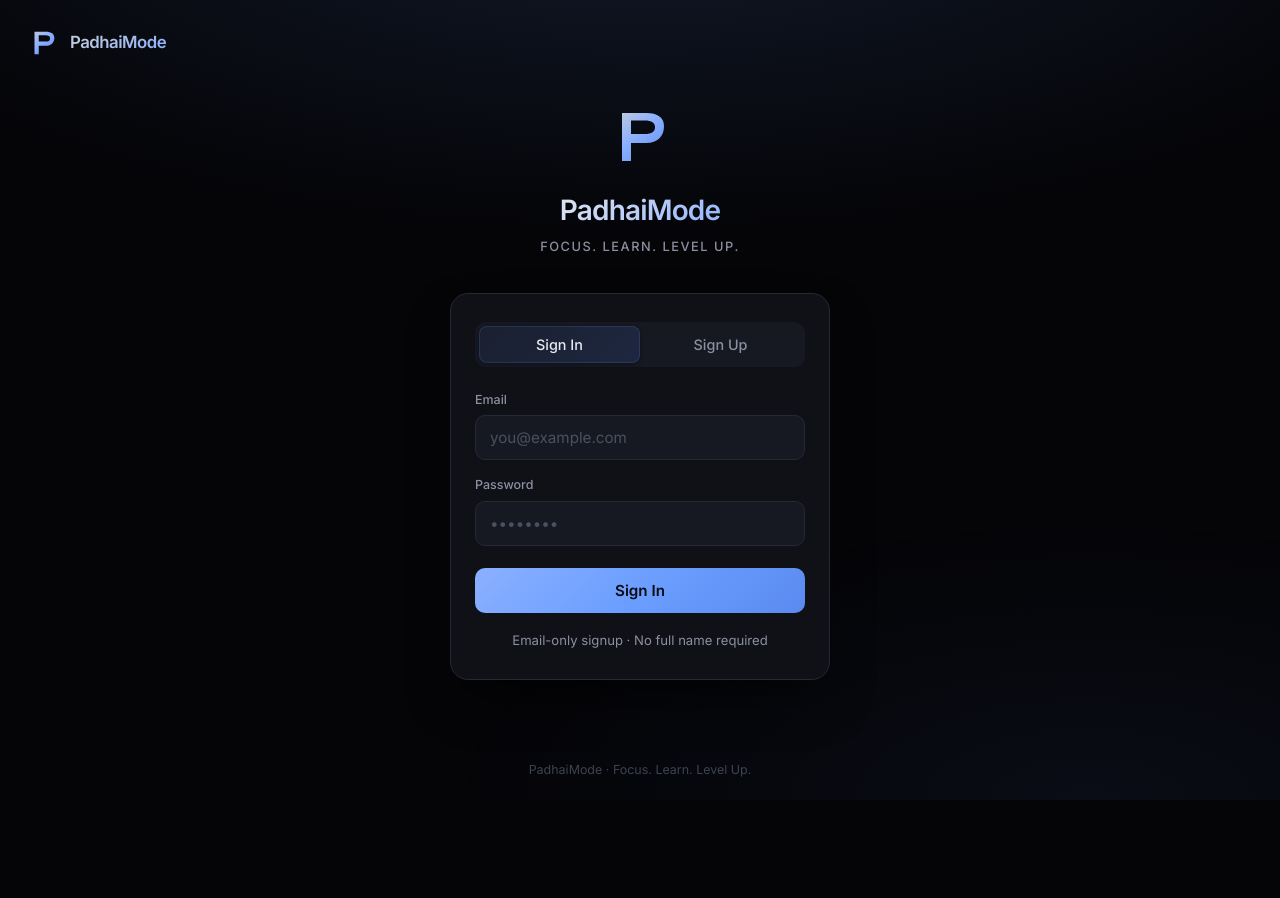
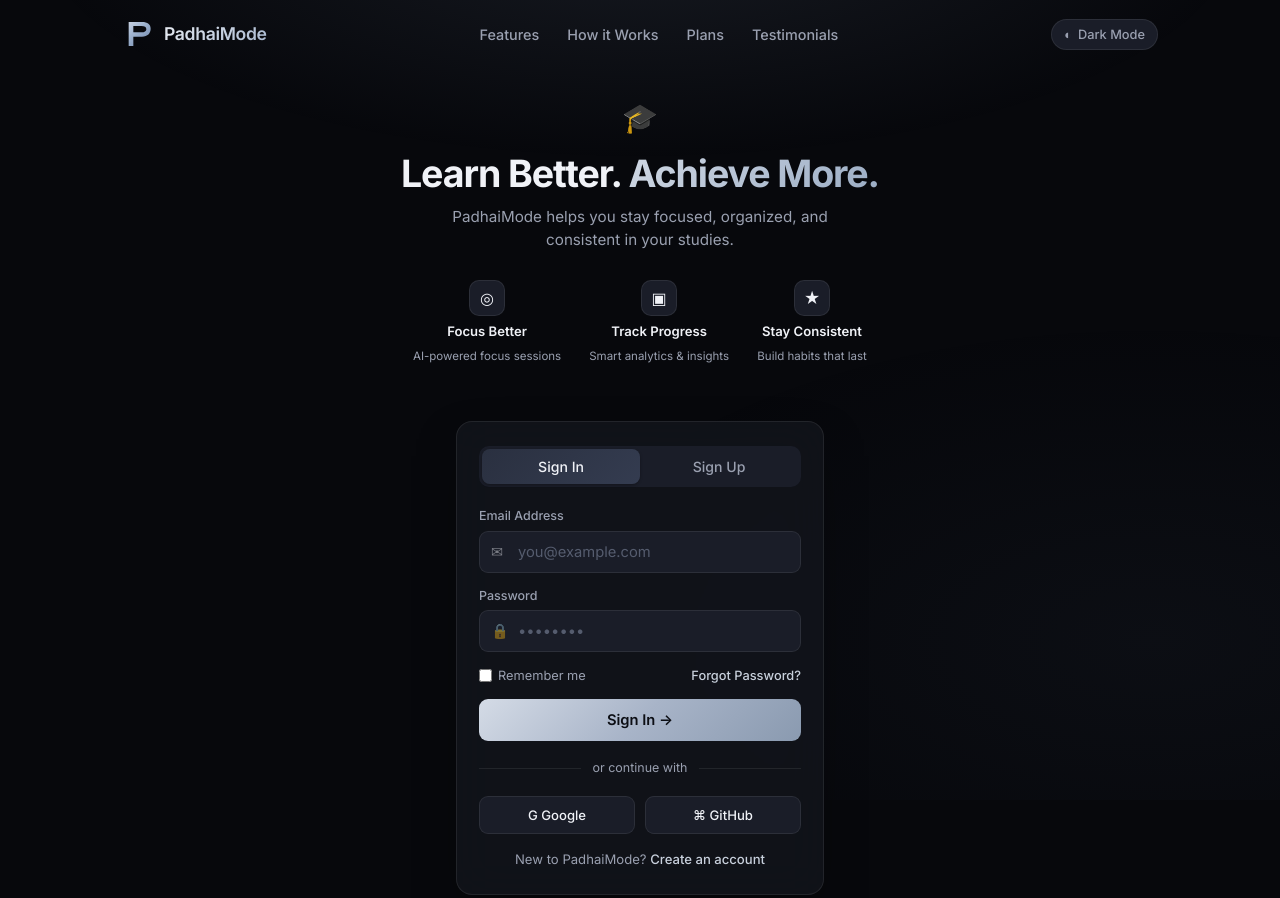
Before and after one commit to chopdekaradhrit2013-droid/padhai-mode, a plain HTML site: page index.html in a window 1280 px wide. Shown: the top 898 px of the page. Before the commit the page ends 800 px from the top, so only its background shows below. Drawn offline with Linux system fonts and the light colour scheme.

Commit message:
Rebuild full landing page to match selected prototype (grey/white) + preferred blue-silver logo

```diff
--- a/index.html
+++ b/index.html
@@ -6,21 +6,20 @@
   <title>PadhaiMode — Focus. Learn. Level Up.</title>
   <link rel="preconnect" href="https://fonts.googleapis.com">
   <link rel="preconnect" href="https://fonts.gstatic.com" crossorigin>
-  <link href="https://fonts.googleapis.com/css2?family=Inter:wght@300;400;500;600;700&display=swap" rel="stylesheet">
+  <link href="https://fonts.googleapis.com/css2?family=Inter:wght@400;500;600;700&display=swap" rel="stylesheet">
   <style>
     :root {
-      --bg: #050508;
-      --surface: #0f1117;
-      --surface-2: #161922;
-      --border: #252836;
-      --text: #e8eaef;
-      --muted: #8b90a0;
-      --blue: #6b9eff;
-      --blue-soft: #8bb0ff;
-      --silver: #c5cdd9;
-      --accent-soft: rgba(107, 158, 255, 0.12);
-      --success: #34d399;
-      --shadow: 0 25px 50px -12px rgba(0, 0, 0, 0.65);
+      --bg: #07080c;
+      --surface: rgba(18, 20, 28, 0.85);
+      --surface-solid: #12141c;
+      --surface-2: #1a1d28;
+      --border: rgba(255,255,255,0.08);
+      --text: #f0f2f7;
+      --muted: #9aa0b0;
+      --silver: #c8d0dc;
+      --blue: #8aa4d4;
+      --accent: #b8c4d4;
+      --accent-soft: rgba(180, 196, 212, 0.12);
     }
 
     * { margin: 0; padding: 0; box-sizing: border-box; }
@@ -30,10 +29,9 @@
       background: var(--bg);
       color: var(--text);
       min-height: 100vh;
-      display: flex;
-      flex-direction: column;
       line-height: 1.5;
       -webkit-font-smoothing: antialiased;
+      overflow-x: hidden;
     }
 
     body::before {
@@ -41,205 +39,372 @@
       position: fixed;
       inset: 0;
       background:
-        radial-gradient(ellipse 70% 45% at 50% -15%, rgba(107, 158, 255, 0.14), transparent),
-        radial-gradient(ellipse 50% 35% at 85% 100%, rgba(80, 120, 200, 0.07), transparent);
+        radial-gradient(ellipse 80% 50% at 50% -10%, rgba(140, 160, 190, 0.12), transparent 60%),
+        radial-gradient(ellipse 50% 40% at 90% 80%, rgba(100, 120, 150, 0.06), transparent);
       pointer-events: none;
       z-index: 0;
     }
 
-    /* Top-left logo — refreshes page */
-    .top-logo {
-      position: fixed;
-      top: 20px;
-      left: 20px;
-      z-index: 50;
+    /* ===== NAV ===== */
+    .nav {
+      position: relative;
+      z-index: 20;
+      display: flex;
+      align-items: center;
+      justify-content: space-between;
+      padding: 18px 32px;
+      max-width: 1100px;
+      margin: 0 auto;
+    }
+
+    .nav-brand {
       display: flex;
       align-items: center;
       gap: 10px;
       text-decoration: none;
       color: inherit;
       cursor: pointer;
-      transition: opacity 0.2s;
-      padding: 6px 10px 6px 6px;
-      border-radius: 12px;
     }
 
-    .top-logo:hover { opacity: 0.85; }
-    .top-logo:active { opacity: 0.7; }
+    .nav-brand:hover { opacity: 0.9; }
 
-    .logo-svg {
-      width: 34px;
-      height: 34px;
-      flex-shrink: 0;
+    .nav-logo {
+      width: 32px;
+      height: 32px;
     }
 
-    .top-logo-text {
-      font-size: 1.05rem;
+    .nav-title {
+      font-size: 1.1rem;
       font-weight: 600;
-      letter-spacing: -0.03em;
-      background: linear-gradient(135deg, #c5cdd9 0%, #8bb0ff 100%);
+      letter-spacing: -0.02em;
+      background: linear-gradient(135deg, #e8ecf2 0%, #a8b8d0 100%);
       -webkit-background-clip: text;
       -webkit-text-fill-color: transparent;
       background-clip: text;
     }
 
-    .container {
+    .nav-links {
+      display: flex;
+      gap: 28px;
+      list-style: none;
+    }
+
+    .nav-links a {
+      color: var(--muted);
+      text-decoration: none;
+      font-size: 0.9rem;
+      font-weight: 500;
+      transition: color 0.2s;
+    }
+
+    .nav-links a:hover { color: var(--text); }
+
+    .nav-right {
+      display: flex;
+      align-items: center;
+      gap: 12px;
+    }
+
+    .dark-toggle {
+      display: flex;
+      align-items: center;
+      gap: 6px;
+      background: var(--surface-2);
+      border: 1px solid var(--border);
+      color: var(--muted);
+      padding: 7px 12px;
+      border-radius: 20px;
+      font-size: 0.8rem;
+      font-weight: 500;
+      cursor: pointer;
+      font-family: inherit;
+    }
+
+    .dark-toggle:hover { color: var(--text); }
+
+    /* ===== HERO ===== */
+    .hero {
       position: relative;
       z-index: 1;
-      flex: 1;
+      text-align: center;
+      padding: 28px 20px 20px;
+      max-width: 680px;
+      margin: 0 auto;
+    }
+
+    .hero-icon {
+      font-size: 1.8rem;
+      margin-bottom: 12px;
+      opacity: 0.9;
+    }
+
+    .hero h1 {
+      font-size: clamp(1.7rem, 4vw, 2.35rem);
+      font-weight: 700;
+      letter-spacing: -0.03em;
+      line-height: 1.2;
+      margin-bottom: 10px;
+    }
+
+    .hero h1 span {
+      background: linear-gradient(135deg, #d0d8e4 0%, #9aacc4 100%);
+      -webkit-background-clip: text;
+      -webkit-text-fill-color: transparent;
+      background-clip: text;
+    }
+
+    .hero-sub {
+      color: var(--muted);
+      font-size: 0.95rem;
+      max-width: 420px;
+      margin: 0 auto 28px;
+    }
+
+    .features {
+      display: flex;
+      justify-content: center;
+      gap: 28px;
+      flex-wrap: wrap;
+      margin-bottom: 36px;
+    }
+
+    .feature {
       display: flex;
       flex-direction: column;
       align-items: center;
-      justify-content: center;
-      padding: 80px 20px 40px;
-      max-width: 420px;
-      margin: 0 auto;
-      width: 100%;
+      gap: 6px;
+      min-width: 110px;
     }
 
-    /* Center brand */
-    .brand {
-      text-align: center;
-      margin-bottom: 36px;
+    .feature-icon {
+      width: 36px;
+      height: 36px;
+      border-radius: 10px;
+      background: var(--surface-2);
+      border: 1px solid var(--border);
+      display: flex;
+      align-items: center;
+      justify-content: center;
+      font-size: 1rem;
     }
 
-    .brand-logo {
-      width: 72px;
-      height: 72px;
-      margin: 0 auto 16px;
-      display: block;
+    .feature-title {
+      font-size: 0.82rem;
+      font-weight: 600;
+      color: var(--text);
     }
 
-    .brand-title {
-      font-size: 1.75rem;
-      font-weight: 600;
-      letter-spacing: -0.03em;
-      background: linear-gradient(135deg, #e8eaef 0%, #8bb0ff 100%);
-      -webkit-background-clip: text;
-      -webkit-text-fill-color: transparent;
-      background-clip: text;
-      margin-bottom: 6px;
+    .feature-desc {
+      font-size: 0.72rem;
+      color: var(--muted);
     }
 
-    .brand-tagline {
-      color: var(--muted);
-      font-size: 0.8rem;
-      font-weight: 500;
-      letter-spacing: 0.12em;
-      text-transform: uppercase;
+    /* ===== AUTH CARD ===== */
+    .auth-wrap {
+      position: relative;
+      z-index: 1;
+      max-width: 400px;
+      margin: 0 auto 40px;
+      padding: 0 16px;
     }
 
-    /* Card */
     .card {
-      width: 100%;
       background: var(--surface);
+      backdrop-filter: blur(20px);
       border: 1px solid var(--border);
-      border-radius: 18px;
-      padding: 28px 24px;
-      box-shadow: var(--shadow);
+      border-radius: 16px;
+      padding: 24px 22px;
+      box-shadow: 0 20px 50px -15px rgba(0,0,0,0.5);
     }
 
     .tabs {
       display: flex;
       background: var(--surface-2);
-      border-radius: 11px;
-      padding: 4px;
-      margin-bottom: 24px;
+      border-radius: 10px;
+      padding: 3px;
+      margin-bottom: 20px;
     }
 
     .tab {
       flex: 1;
-      padding: 10px;
+      padding: 9px;
       border: none;
       background: transparent;
       color: var(--muted);
-      font-size: 0.9rem;
+      font-size: 0.88rem;
       font-weight: 500;
       border-radius: 8px;
       cursor: pointer;
-      transition: all 0.2s ease;
       font-family: inherit;
+      transition: all 0.2s;
     }
 
     .tab.active {
-      background: linear-gradient(135deg, #1a2030 0%, #1e2740 100%);
+      background: linear-gradient(135deg, #2a3040 0%, #343c50 100%);
       color: var(--text);
-      box-shadow: 0 1px 4px rgba(0,0,0,0.35), inset 0 0 0 1px rgba(107, 158, 255, 0.15);
+      box-shadow: 0 1px 3px rgba(0,0,0,0.3);
     }
-
-    .tab:hover:not(.active) { color: var(--text); }
 
     .form { display: none; }
     .form.active { display: block; }
 
-    .field { margin-bottom: 16px; }
+    .field { margin-bottom: 14px; }
 
     .field label {
       display: block;
       font-size: 0.78rem;
       font-weight: 500;
       color: var(--muted);
-      margin-bottom: 6px;
+      margin-bottom: 5px;
+    }
+
+    .input-wrap {
+      position: relative;
+    }
+
+    .input-wrap .icon {
+      position: absolute;
+      left: 12px;
+      top: 50%;
+      transform: translateY(-50%);
+      font-size: 0.9rem;
+      opacity: 0.45;
+      pointer-events: none;
     }
 
     .field input {
       width: 100%;
-      padding: 12px 14px;
+      padding: 11px 14px 11px 38px;
       background: var(--surface-2);
       border: 1px solid var(--border);
-      border-radius: 10px;
+      border-radius: 9px;
       color: var(--text);
-      font-size: 0.95rem;
+      font-size: 0.92rem;
       font-family: inherit;
+      outline: none;
       transition: border-color 0.2s, box-shadow 0.2s;
-      outline: none;
     }
 
-    .field input::placeholder { color: #4a5060; }
+    .field input::placeholder { color: #555c6e; }
 
     .field input:focus {
-      border-color: rgba(107, 158, 255, 0.5);
+      border-color: rgba(180, 196, 212, 0.4);
       box-shadow: 0 0 0 3px var(--accent-soft);
     }
 
+    .field-row {
+      display: flex;
+      justify-content: space-between;
+      align-items: center;
+      margin-bottom: 14px;
+      font-size: 0.8rem;
+    }
+
+    .field-row label {
+      display: flex;
+      align-items: center;
+      gap: 6px;
+      color: var(--muted);
+      cursor: pointer;
+      margin: 0;
+    }
+
+    .field-row a {
+      color: var(--silver);
+      text-decoration: none;
+      font-weight: 500;
+    }
+
+    .field-row a:hover { text-decoration: underline; }
+
     .btn {
       width: 100%;
-      padding: 13px;
+      padding: 12px;
       border: none;
-      border-radius: 10px;
-      font-size: 0.95rem;
+      border-radius: 9px;
+      font-size: 0.92rem;
       font-weight: 600;
       font-family: inherit;
       cursor: pointer;
-      transition: all 0.2s ease;
-      margin-top: 6px;
+      transition: all 0.2s;
+      display: flex;
+      align-items: center;
+      justify-content: center;
+      gap: 6px;
     }
 
     .btn-primary {
-      background: linear-gradient(135deg, #8bb0ff 0%, #6b9eff 50%, #5a8aef 100%);
-      color: #0a0c12;
+      background: linear-gradient(135deg, #d4dbe6 0%, #a8b4c8 50%, #8a9ab0 100%);
+      color: #0c0e14;
     }
 
     .btn-primary:hover {
-      filter: brightness(1.08);
+      filter: brightness(1.07);
       transform: translateY(-1px);
     }
 
-    .btn-primary:active { transform: translateY(0); }
+    .divider {
+      display: flex;
+      align-items: center;
+      gap: 12px;
+      margin: 18px 0;
+      color: var(--muted);
+      font-size: 0.78rem;
+    }
 
-    .hint {
+    .divider::before, .divider::after {
+      content: '';
+      flex: 1;
+      height: 1px;
+      background: var(--border);
+    }
+
+    .socials {
+      display: flex;
+      gap: 10px;
+    }
+
+    .social-btn {
+      flex: 1;
+      padding: 10px;
+      border-radius: 9px;
+      border: 1px solid var(--border);
+      background: var(--surface-2);
+      color: var(--text);
+      font-size: 0.82rem;
+      font-weight: 500;
+      cursor: pointer;
+      font-family: inherit;
+      display: flex;
+      align-items: center;
+      justify-content: center;
+      gap: 6px;
+      transition: background 0.2s;
+    }
+
+    .social-btn:hover { background: #222633; }
+
+    .card-footer {
       text-align: center;
-      margin-top: 18px;
+      margin-top: 16px;
       font-size: 0.82rem;
       color: var(--muted);
     }
 
+    .card-footer a {
+      color: var(--silver);
+      text-decoration: none;
+      font-weight: 500;
+    }
+
+    .card-footer a:hover { text-decoration: underline; }
+
     .message {
       display: none;
-      margin-top: 14px;
-      padding: 11px;
-      border-radius: 9px;
-      font-size: 0.85rem;
+      margin-top: 12px;
+      padding: 10px;
+      border-radius: 8px;
+      font-size: 0.82rem;
       text-align: center;
     }
 
@@ -247,104 +412,157 @@
       display: block;
       background: rgba(52, 211, 153, 0.1);
       color: #6ee7b7;
-      border: 1px solid rgba(52, 211, 153, 0.25);
+      border: 1px solid rgba(52, 211, 153, 0.2);
     }
 
     .message.error {
       display: block;
       background: rgba(248, 113, 113, 0.1);
       color: #fca5a5;
-      border: 1px solid rgba(248, 113, 113, 0.25);
+      border: 1px solid rgba(248, 113, 113, 0.2);
     }
 
     footer {
       position: relative;
       z-index: 1;
       text-align: center;
-      padding: 20px;
-      color: #3d4252;
-      font-size: 0.78rem;
+      padding: 24px;
+      color: #3a3f50;
+      font-size: 0.75rem;
     }
 
-    @media (max-width: 480px) {
-      .top-logo { top: 14px; left: 12px; }
-      .top-logo-text { font-size: 0.95rem; }
-      .container { padding-top: 70px; }
-      .card { padding: 24px 18px; }
-      .brand-logo { width: 60px; height: 60px; }
+    @media (max-width: 700px) {
+      .nav-links { display: none; }
+      .nav { padding: 14px 16px; }
+      .features { gap: 16px; }
+      .hero { padding-top: 16px; }
     }
   </style>
 </head>
 <body>
-  <!-- Top-left logo refreshes the page -->
-  <a href="javascript:location.reload()" class="top-logo" title="Refresh">
-    <svg class="logo-svg" viewBox="0 0 48 48" fill="none" xmlns="http://www.w3.org/2000/svg">
+  <!-- NAV -->
+  <nav class="nav">
+    <a class="nav-brand" href="javascript:location.reload()" title="Refresh">
+      <svg class="nav-logo" viewBox="0 0 48 48" fill="none" xmlns="http://www.w3.org/2000/svg">
         <defs>
-        <linearGradient id="pGrad" x1="8" y1="6" x2="40" y2="42" gradientUnits="userSpaceOnUse">
-          <stop stop-color="#c5cdd9"/>
-          <stop offset="0.45" stop-color="#8bb0ff"/>
-          <stop offset="1" stop-color="#5a8aef"/>
+          <linearGradient id="pGrad" x1="6" y1="4" x2="42" y2="44" gradientUnits="userSpaceOnUse">
+            <stop stop-color="#d0d8e4"/>
+            <stop offset="0.4" stop-color="#a0b4d0"/>
+            <stop offset="1" stop-color="#6a82a8"/>
           </linearGradient>
         </defs>
-      <!-- Angular modern P matching the selected logo -->
-      <path d="M12 8 L12 40 L18 40 L18 28 L28 28 C36 28 40 23 40 17 C40 11 36 8 28 8 L12 8 Z M18 13 L27 13 C32 13 34 14.5 34 17.5 C34 20.5 32 22 27 22 L18 22 L18 13 Z" fill="url(#pGrad)"/>
+        <!-- Angular modern P matching selected logo -->
+        <path d="M10 6 L10 42 L17 42 L17 28 L30 28 C38.5 28 43 22.5 43 16 C43 9.5 38.5 6 30 6 L10 6 Z M17 12 L29 12 C34 12 36.5 13.8 36.5 16.8 C36.5 19.8 34 21.5 29 21.5 L17 21.5 L17 12 Z" fill="url(#pGrad)"/>
       </svg>
-    <span class="top-logo-text">PadhaiMode</span>
+      <span class="nav-title">PadhaiMode</span>
     </a>
 
-  <div class="container">
-    <div class="brand">
-      <svg class="brand-logo" viewBox="0 0 48 48" fill="none" xmlns="http://www.w3.org/2000/svg">
-        <defs>
-          <linearGradient id="pGrad2" x1="8" y1="6" x2="40" y2="42" gradientUnits="userSpaceOnUse">
-            <stop stop-color="#c5cdd9"/>
-            <stop offset="0.45" stop-color="#8bb0ff"/>
-            <stop offset="1" stop-color="#5a8aef"/>
-          </linearGradient>
-        </defs>
-        <path d="M12 8 L12 40 L18 40 L18 28 L28 28 C36 28 40 23 40 17 C40 11 36 8 28 8 L12 8 Z M18 13 L27 13 C32 13 34 14.5 34 17.5 C34 20.5 32 22 27 22 L18 22 L18 13 Z" fill="url(#pGrad2)"/>
-      </svg>
-      <h1 class="brand-title">PadhaiMode</h1>
-      <p class="brand-tagline">Focus. Learn. Level Up.</p>
+    <ul class="nav-links">
+      <li><a href="#">Features</a></li>
+      <li><a href="#">How it Works</a></li>
+      <li><a href="#">Plans</a></li>
+      <li><a href="#">Testimonials</a></li>
+    </ul>
+
+    <div class="nav-right">
+      <button class="dark-toggle">
+        <span>◐</span> Dark Mode
+      </button>
     </div>
+  </nav>
 
+  <!-- HERO -->
+  <section class="hero">
+    <div class="hero-icon">🎓</div>
+    <h1>Learn Better. <span>Achieve More.</span></h1>
+    <p class="hero-sub">PadhaiMode helps you stay focused, organized, and consistent in your studies.</p>
+
+    <div class="features">
+      <div class="feature">
+        <div class="feature-icon">◎</div>
+        <div class="feature-title">Focus Better</div>
+        <div class="feature-desc">AI-powered focus sessions</div>
+      </div>
+      <div class="feature">
+        <div class="feature-icon">▣</div>
+        <div class="feature-title">Track Progress</div>
+        <div class="feature-desc">Smart analytics & insights</div>
+      </div>
+      <div class="feature">
+        <div class="feature-icon">★</div>
+        <div class="feature-title">Stay Consistent</div>
+        <div class="feature-desc">Build habits that last</div>
+      </div>
+    </div>
+  </section>
+
+  <!-- AUTH CARD -->
+  <div class="auth-wrap">
     <div class="card">
       <div class="tabs">
         <button class="tab active" data-tab="signin" onclick="switchTab('signin')">Sign In</button>
         <button class="tab" data-tab="signup" onclick="switchTab('signup')">Sign Up</button>
       </div>
 
+      <!-- Sign In -->
       <form class="form active" id="signin-form" onsubmit="handleSignIn(event)">
         <div class="field">
-          <label for="signin-email">Email</label>
+          <label for="signin-email">Email Address</label>
+          <div class="input-wrap">
+            <span class="icon">✉</span>
             <input type="email" id="signin-email" placeholder="you@example.com" required autocomplete="email" />
+          </div>
         </div>
         <div class="field">
           <label for="signin-password">Password</label>
+          <div class="input-wrap">
+            <span class="icon">🔒</span>
             <input type="password" id="signin-password" placeholder="••••••••" required autocomplete="current-password" />
           </div>
-        <button type="submit" class="btn btn-primary">Sign In</button>
+        </div>
+        <div class="field-row">
+          <label><input type="checkbox" /> Remember me</label>
+          <a href="#">Forgot Password?</a>
+        </div>
+        <button type="submit" class="btn btn-primary">Sign In →</button>
         <div class="message" id="signin-message"></div>
       </form>
 
+      <!-- Sign Up -->
       <form class="form" id="signup-form" onsubmit="handleSignUp(event)">
         <div class="field">
-          <label for="signup-email">Email</label>
+          <label for="signup-email">Email Address</label>
+          <div class="input-wrap">
+            <span class="icon">✉</span>
             <input type="email" id="signup-email" placeholder="you@example.com" required autocomplete="email" />
+          </div>
         </div>
         <div class="field">
           <label for="signup-password">Password</label>
+          <div class="input-wrap">
+            <span class="icon">🔒</span>
             <input type="password" id="signup-password" placeholder="Create a strong password" required minlength="6" autocomplete="new-password" />
+          </div>
         </div>
         <div class="field">
           <label for="signup-confirm">Confirm Password</label>
+          <div class="input-wrap">
+            <span class="icon">🔒</span>
             <input type="password" id="signup-confirm" placeholder="Repeat password" required minlength="6" autocomplete="new-password" />
           </div>
-        <button type="submit" class="btn btn-primary">Create Account</button>
+        </div>
+        <button type="submit" class="btn btn-primary">Create Account →</button>
         <div class="message" id="signup-message"></div>
       </form>
 
-      <p class="hint">Email-only signup · No full name required</p>
+      <div class="divider">or continue with</div>
+
+      <div class="socials">
+        <button class="social-btn" type="button">G Google</button>
+        <button class="social-btn" type="button">⌘ GitHub</button>
+      </div>
+
+      <p class="card-footer">New to PadhaiMode? <a href="#" onclick="switchTab('signup'); return false;">Create an account</a></p>
     </div>
   </div>
 
@@ -376,7 +594,6 @@
 
     function handleSignUp(e) {
       e.preventDefault();
-      const email = document.getElementById('signup-email').value.trim();
       const password = document.getElementById('signup-password').value;
       const confirm = document.getElementById('signup-confirm').value;
       const msg = document.getElementById('signup-message');
```
Lines whose indentation alone changed are shown as unchanged.
